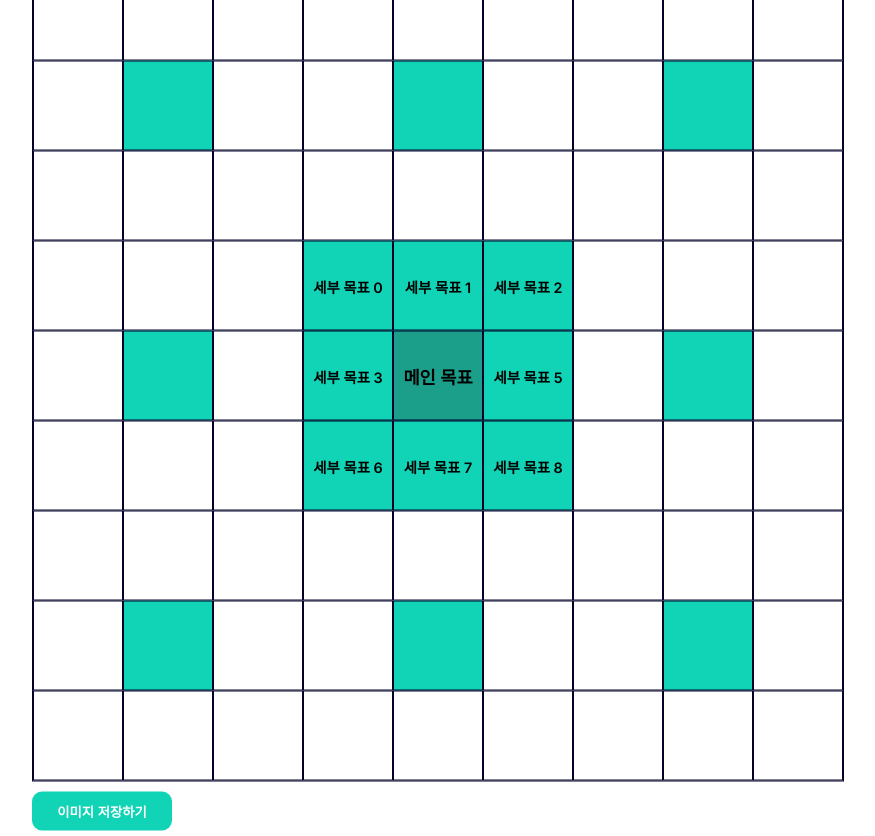
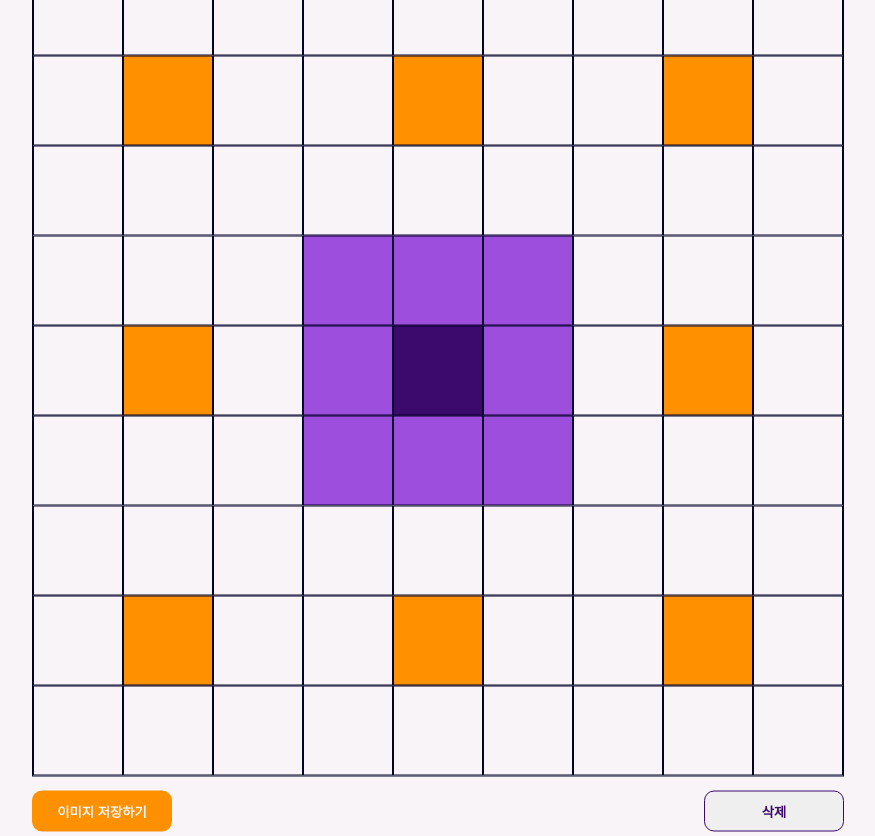
Before and after one commit to dkpark10/mandalart, a Next.js app: page / in a window 1280 px wide. Shown: the whole page, without its empty margins (202-1077 px from the left). Built offline with nearby package versions, Linux system fonts and the light colour scheme.

Commit message:
style: 색상 지정

```diff
--- a/src/app/globals.css
+++ b/src/app/globals.css
@@ -1,3 +1,7 @@
+:root {
+  background-color: #f8f4f8;
+}
+
 *, *::before, *::after {
   margin: 0;
   padding: 0;
--- a/src/app/page.module.scss
+++ b/src/app/page.module.scss
@@ -1,14 +1,18 @@
-$color-primary1: #11d4b6;
-$color-primary2: #19b59d;;
-$color-primary3: #1b9e8a;
+$color-primary1: #ff9100;
+$color-primary2: #9d4edd;
+$color-primary3: #3c096c;
+$font-color: #f8f4f8;
+$deep-color: #24224b;
 
-.textareatemp {
-  resize: none;
-  border: none;
-  text-align: center;
-  overflow-y: hidden;
-  font-size: 3rem;
-  height: 1rem
+.header {
+  padding: 0.5rem 0;
+  color: $deep-color;
+  display: flex;
+  justify-content: center;
+
+  h1 {
+    font-size: 4rem;
+  }
 }
 
 .container {
@@ -31,9 +35,12 @@ $color-primary3: #1b9e8a;
   grid-template-rows: repeat(3, 1fr);
   grid-template-columns: repeat(3, 1fr);
   &:nth-of-type(5) {
-    background-color: $color-primary1;
+    background-color: $color-primary2;
     font-weight: 600;
+    color: $font-color;
   }
+
+  background-color: $font-color;
 }
 
 .cell {
@@ -56,20 +63,26 @@ $color-primary3: #1b9e8a;
 
   div[contenteditable]:empty::before {
     content: attr(data-placeholder);
-    color: rgb
   }
 
   &:nth-of-type(5) {
-    background-color: $color-primary1;;
+    background-color: $color-primary1;
+    color: $font-color;
     font-weight: 600;
   }
+}
+
+.btn-container {
+  padding: 4px 0;
+  display: flex;
+  justify-content: space-between;
 }
 
 .save-btn {
   background-color: $color-primary1;
   border: none;
   padding: 10px;
-  color: white;
+  color: $font-color;
   border-radius: 10px;
   width: 140px;
   font-weight: 700;
@@ -84,7 +97,23 @@ $color-primary3: #1b9e8a;
   }
 }
 
+.del-btn {
+  border: none;
+  padding: 10px;
+  color: $color-primary3;
+  border-radius: 10px;
+  width: 140px;
+  font-weight: 700;
+  cursor: pointer;
+  border: 1px solid $color-primary3;
+
+  &:hover {
+    background-color: #e4e9ef
+  }
+}
+
 #main-title {
   background-color: $color-primary3;
   font-size: 1.1rem;
+  color: $font-color;
 }
--- a/src/app/page.tsx
+++ b/src/app/page.tsx
@@ -36,6 +36,15 @@ export default function Mandatra() {
     const canvas = await html2canvas(mainRef.current);
   };
 
+  const onDelete = () => {
+    localStorage.removeItem(LOCAL_STORAGE_KEY);
+    for (let i = 0; i < 9; i += 1) {
+      for (let j = 0; j < 9; j += 1) {
+        (contentEditableListRef.current[i][j] as HTMLDivElement).innerHTML = '';
+      }
+    }
+  }
+
   const onKeyUp =
     (row: number, col: number) => (e: KeyboardEvent<HTMLDivElement>) => {
       const subTitleTarget = contentEditableListRef.current[col][row];
@@ -43,7 +52,9 @@ export default function Mandatra() {
       if (!subTitleTarget || isCenter) return;
       subTitleTarget.innerHTML = e.currentTarget.innerHTML;
 
-      const stringValues = contentEditableListRef.current.map((row) => row.map((col) => col?.innerHTML ?? ''));
+      const stringValues = contentEditableListRef.current.map((row) =>
+        row.map((col) => col?.innerHTML ?? "")
+      );
       localStorage.setItem(LOCAL_STORAGE_KEY, JSON.stringify(stringValues));
     };
 
@@ -56,12 +67,17 @@ export default function Mandatra() {
 
     for (let i = 0; i < 9; i += 1) {
       for (let j = 0; j < 9; j += 1) {
-        (contentEditableListRef.current[i][j] as HTMLDivElement).innerHTML = result.data[i][j];
+        (contentEditableListRef.current[i][j] as HTMLDivElement).innerHTML =
+          result.data[i][j];
       }
     }
   }, []);
 
   return (
+    <React.Fragment>
+      <header className={styles["header"]}>
+        <h1>만다라트</h1>
+      </header>
       <div className={styles["container"]}>
         <main ref={mainRef} className={styles["main-container"]}>
           {nineNine.current.map((_, row) => {
@@ -71,16 +87,14 @@ export default function Mandatra() {
               <section key={row} className={styles["cell-container"]}>
                 {_.map((_, col) => {
                   const isMainTitleArea = isCenterArea && col === 4;
-                const placeHolder = isMainTitleArea ? '메인 목표' : isCenterArea ? `세부 목표 ${col}` : '';
 
                   return (
                     <div
                       id={clsx(isMainTitleArea && styles["main-title"])}
                       key={`${row}-${col}`}
-                    className={styles["cell"]}
+                      className={clsx(styles["cell"], styles["sub-title"])}
                     >
                       <div
-                      data-placeholder={placeHolder}
                         contentEditable
                         ref={(el) => {
                           if (!el) return;
@@ -95,9 +109,15 @@ export default function Mandatra() {
             );
           })}
         </main>
+        <div className={styles["btn-container"]}>
           <button className={styles["save-btn"]} onClick={onImageSaveClick}>
             이미지 저장하기
           </button>
+          <button className={styles["del-btn"]} onClick={onDelete}>
+            삭제
+          </button>
         </div>
+      </div>
+    </React.Fragment>
   );
 }
```
Lines whose indentation alone changed are shown as unchanged.
